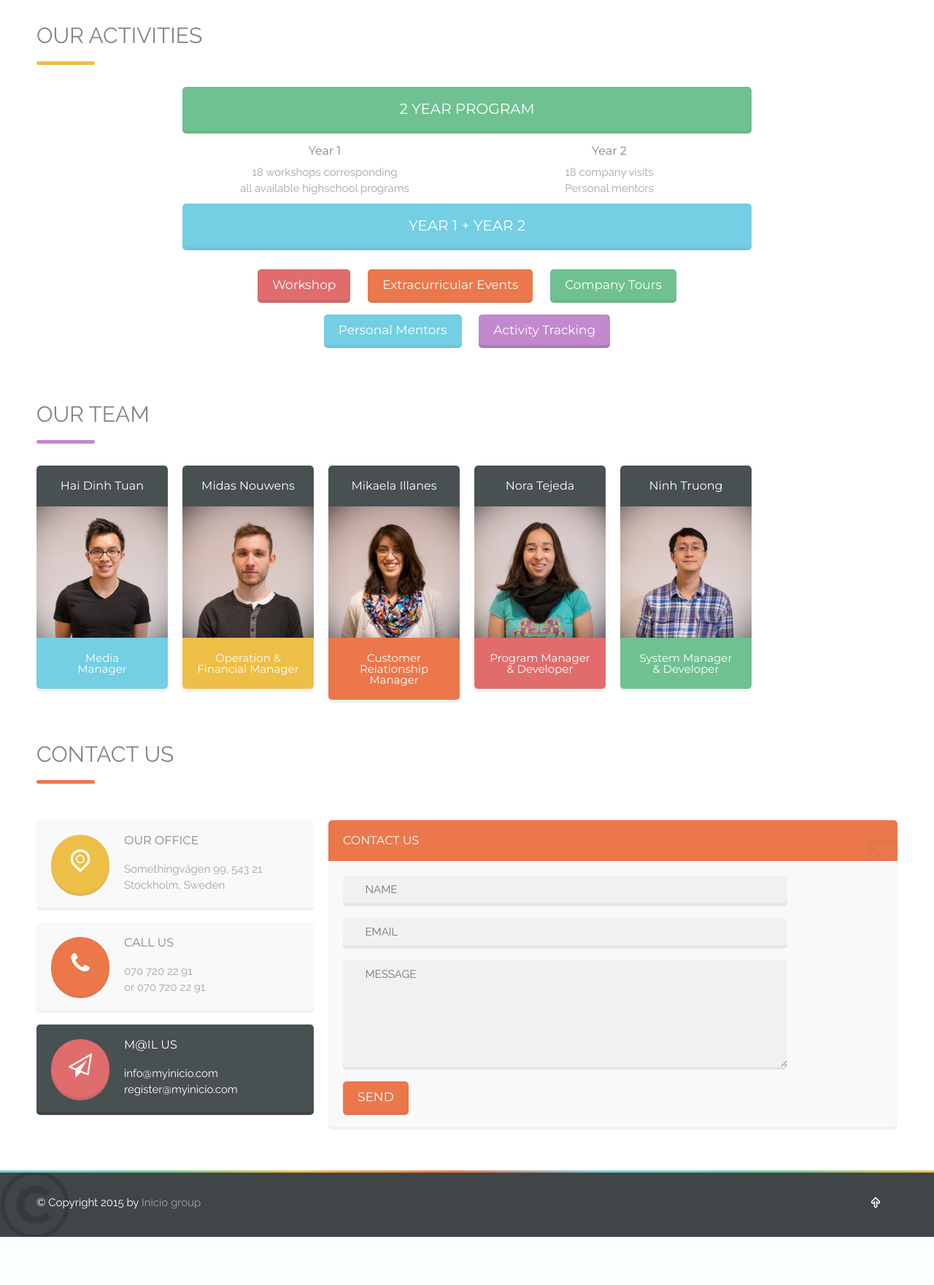
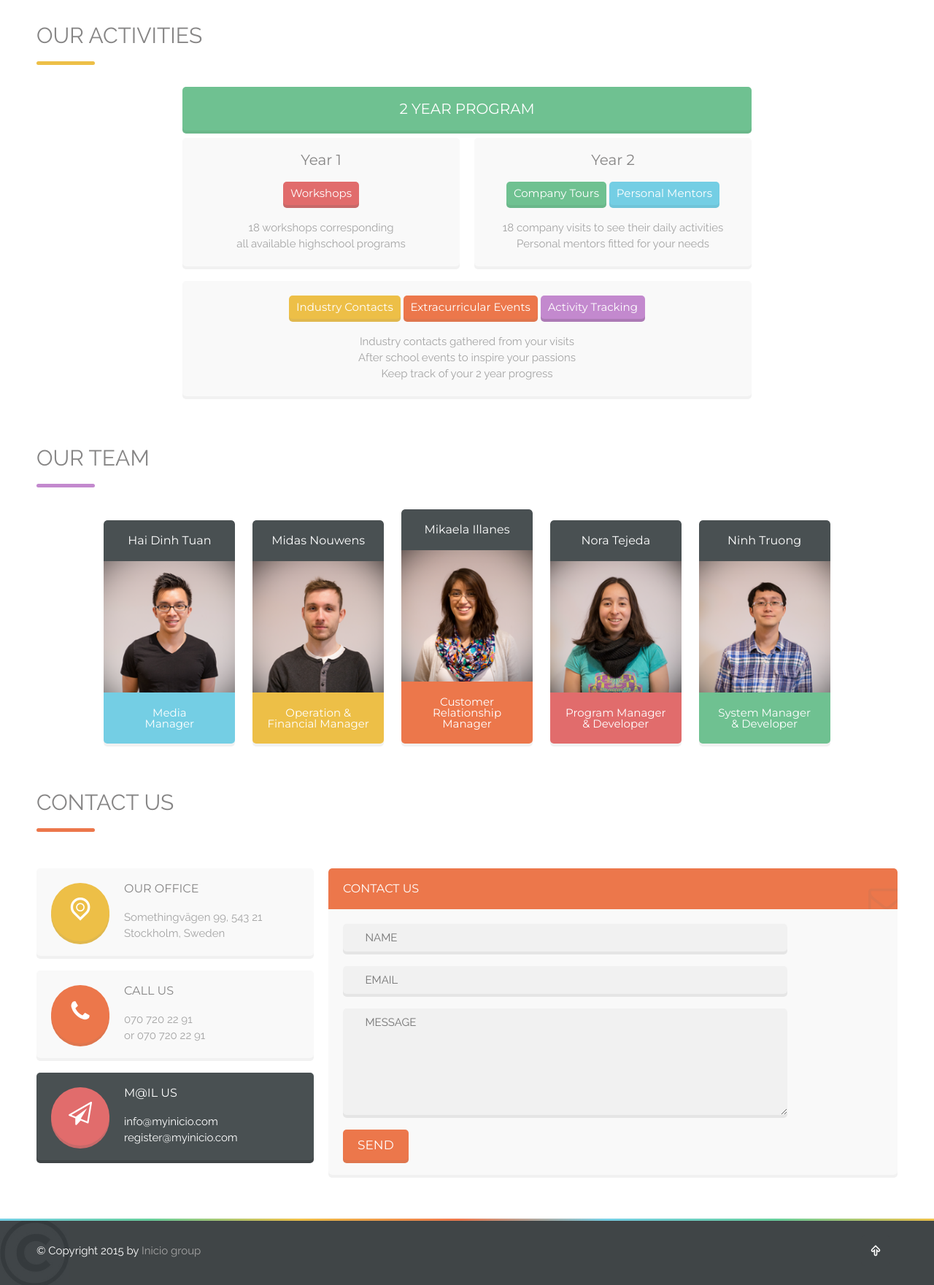
Before and after one commit to tmhn89/inicio, a PHP site: page / in a window 1280 px wide. Shown: the part 1069-2830 px from the top of the page at 73% size. Before the commit the page ends 2764 px from the top, so only its background shows below. Run offline with PHP 8.4, Linux system fonts and the light colour scheme; some web fonts are replaced.

Commit message:
fix homepage style

```diff
--- a/css/custom.css
+++ b/css/custom.css
@@ -78,3 +78,12 @@ a.more {
 	display: inline-block;
 	margin: 10px;
 }
+
+.team {
+	width: 100%;
+	text-align: center;
+}
+.team .grid.grid_2 {
+	float: none;
+	display: inline-block;
+}
--- a/index.php
+++ b/index.php
@@ -96,49 +96,40 @@
                </div>
             </div>
 
-            <div class="nicdark_textevidence">
-                <div class="nicdark_textevidence nicdark_width_percentage50">
-                    <div class="nicdark_focus center">
+            <div class="grid grid_4" style="margin-left: 0;">
+                <div class="nicdark_archive1 nicdark_bg_grey nicdark_radius nicdark_shadow center" style="padding: 20px 0;">
+                    <h3>Year 1</h3>
                     <div class="nicdark_space20"></div>
-                        <div class="nicdark_activity">
-                            <h4>Year 1</h4>
-                            <div class="nicdark_space10"></div>
+                    <a href="" class="nicdark_zoom nicdark_btn nicdark_bg_red small nicdark_shadow nicdark_radius white">Workshops</a>
+                    <div class="nicdark_space20"></div>
                     <p>18 workshops corresponding</p>
                     <p>all available highschool programs</p>
-                            <div class="nicdark_space10"></div>
-                        </div>
                 </div>
             </div>
 
-
-                <div class="nicdark_textevidence nicdark_width_percentage50">
-                    <div class="nicdark_focus center">
+            <div class="grid grid_4" style="margin-right: 0;">
+                <div class="nicdark_archive1 nicdark_bg_grey nicdark_radius nicdark_shadow center" style="padding: 20px 0;">
+                    <h3>Year 2</h3>
                     <div class="nicdark_space20"></div>
-                        <div class="nicdark_activity">
-                            <h4>Year 2</h4>
-                            <div class="nicdark_space10"></div>
-                            <p>18 company visits</p>
-                            <p>Personal mentors</p>
-                            <div class="nicdark_space10"></div>
+                    <a href="" class="nicdark_zoom nicdark_btn nicdark_bg_green small nicdark_shadow nicdark_radius white">Company Tours</a>
+                    <a href="" class="nicdark_zoom nicdark_btn nicdark_bg_blue small nicdark_shadow nicdark_radius white">Personal Mentors</a>
+                    <div class="nicdark_space20"></div>
+                    <p>18 company visits to see their daily activities</p>
+                    <p>Personal mentors fitted for your needs</p>
                 </div>
             </div>
-                </div>
+            <div class="nicdark_space10"></div>
+
+            <div class="nicdark_archive1 nicdark_bg_grey nicdark_radius nicdark_shadow center" style="padding: 20px 0;">
+                <a href="" class="nicdark_zoom nicdark_btn nicdark_bg_yellow small nicdark_shadow nicdark_radius white">Industry Contacts</a>
+                <a href="" class="nicdark_zoom nicdark_btn nicdark_bg_orange small nicdark_shadow nicdark_radius white">Extracurricular Events</a>
+                <a href="" class="nicdark_zoom nicdark_btn nicdark_bg_violet small nicdark_shadow nicdark_radius white">Activity Tracking</a>
+                <div class="nicdark_space20"></div>
+                <p>Industry contacts gathered from your visits</p>
+                <p>After school events to inspire your passions</p>
+                <p>Keep track of your 2 year progress</p>
             </div>
 
-            <div class="nicdark_textevidence nicdark_bg_blue nicdark_shadow nicdark_radius"  style="text-align: center">
-                <div class="nicdark_margin20">
-                    <h3 class="white">YEAR 1 + YEAR 2</h3>
-               </div>
-            </div>
-            <div class="nicdark_space20"></div>
-            <div class="inicio-activities">
-                <a href="" class="nicdark_zoom nicdark_btn nicdark_bg_red medium nicdark_shadow nicdark_radius white">Workshop</a>
-                <a href="" class="nicdark_zoom nicdark_btn nicdark_bg_orange medium nicdark_shadow nicdark_radius white">Extracurricular Events</a>
-                <a href="" class="nicdark_zoom nicdark_btn nicdark_bg_green medium nicdark_shadow nicdark_radius white">Company Tours</a>
-                <br>
-                <a href="" class="nicdark_zoom nicdark_btn nicdark_bg_blue medium nicdark_shadow nicdark_radius white">Personal Mentors</a>
-                <a href="" class="nicdark_zoom nicdark_btn nicdark_bg_violet medium nicdark_shadow nicdark_radius white">Activity Tracking</a>
-            </div>
         </div>
 
         <div class="grid grid_2">
@@ -164,8 +155,9 @@
             <div class="nicdark_divider left big"><span class="nicdark_bg_violet nicdark_radius"></span></div>
             <div class="nicdark_space10"></div>
         </div>
-
+        <div class="team">
             <?php include 'elements/team.html'; ?>
+        </div>
 
     </div>
     <!--end nicdark_container-->
```
Lines whose indentation alone changed are shown as unchanged.
